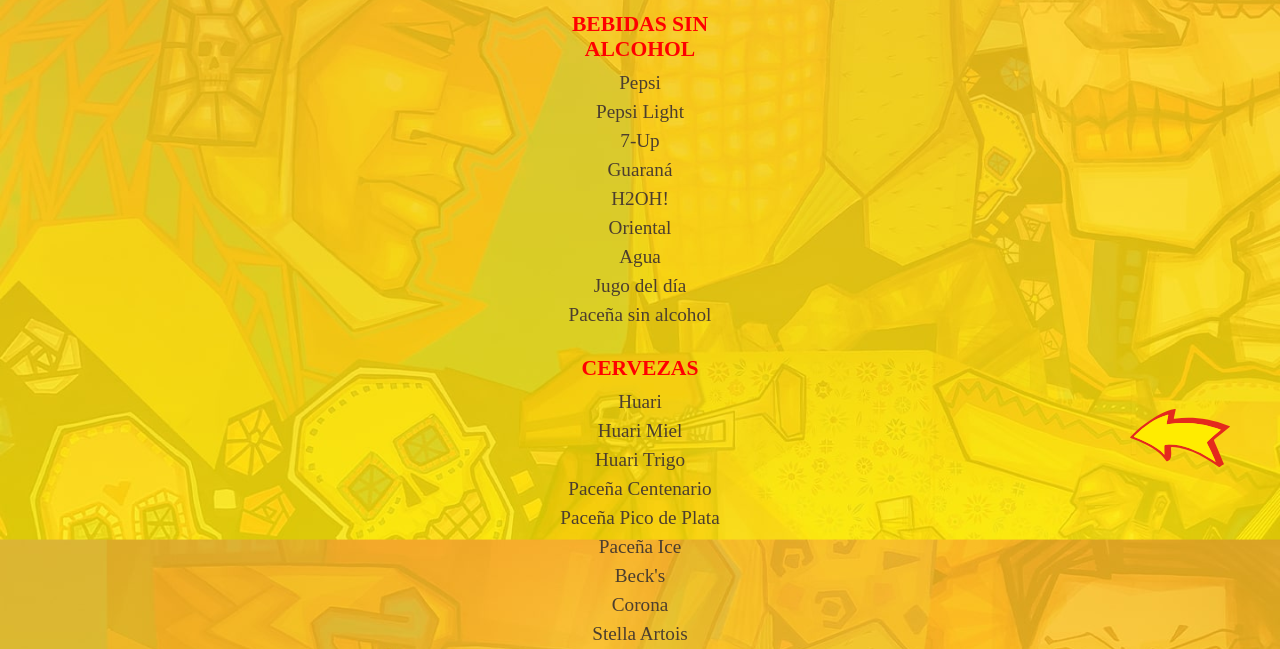
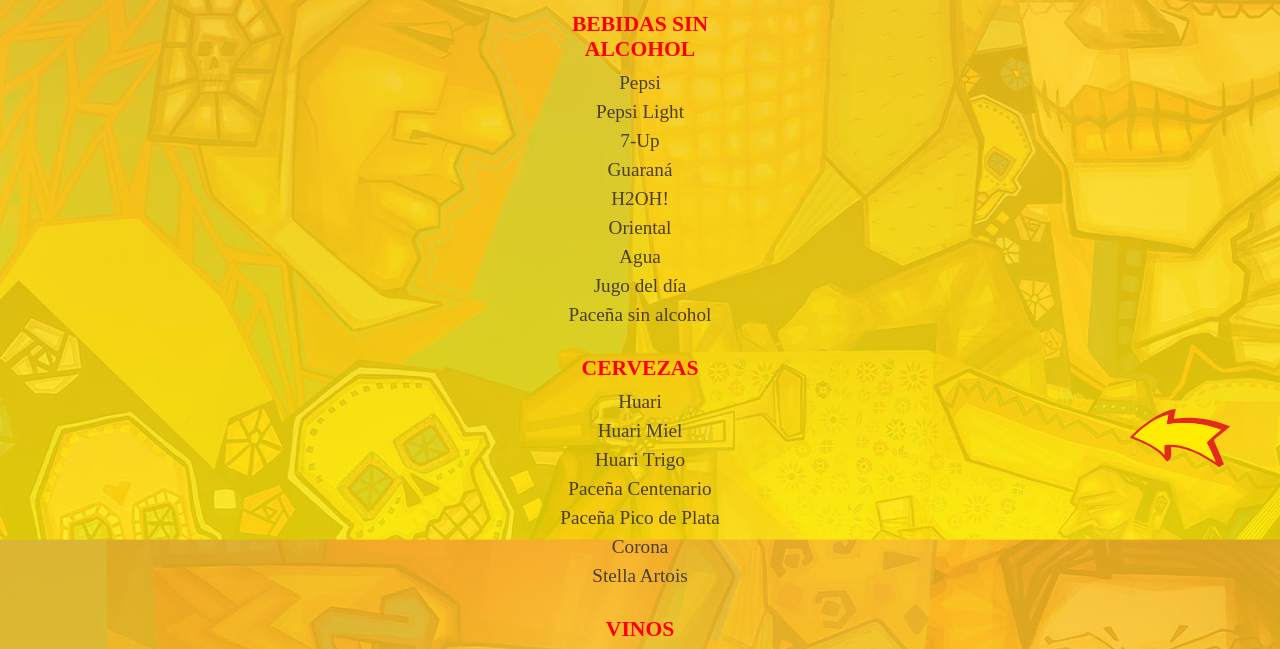
Before and after one commit to MaikDemo/lacueva, a plain HTML site: page bebidas.html in a window 1280 px wide. Shown: the part 264-913 px from the top of the page. Drawn offline with Linux system fonts and the light colour scheme; a web font is replaced by a local one.

Commit message:
Update bebidas.html

```diff
--- a/bebidas.html
+++ b/bebidas.html
@@ -85,12 +85,6 @@
                       <p class="lists__name">Paceña Pico de Plata</p>
                     </div>
                     <div class="lists__item">
-                      <p class="lists__name">Paceña Ice</p>
-                    </div>
-                    <div class="lists__item">
-                      <p class="lists__name">Beck's</p>
-                    </div>
-                    <div class="lists__item">
                       <p class="lists__name">Corona</p>
                     </div>
                     <div class="lists__item">
```
